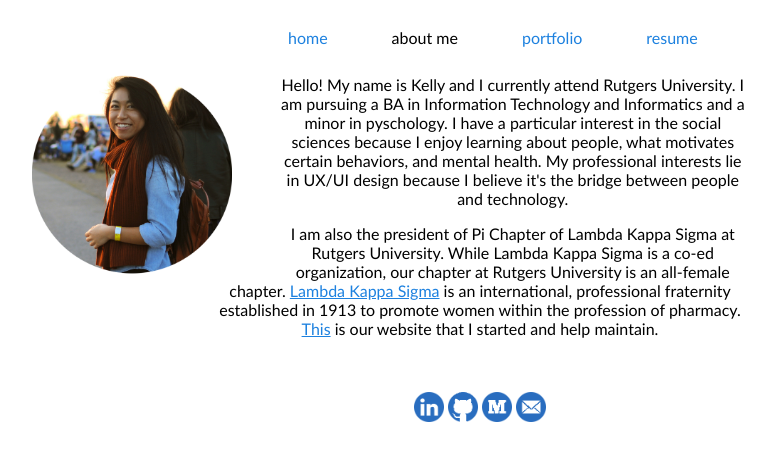
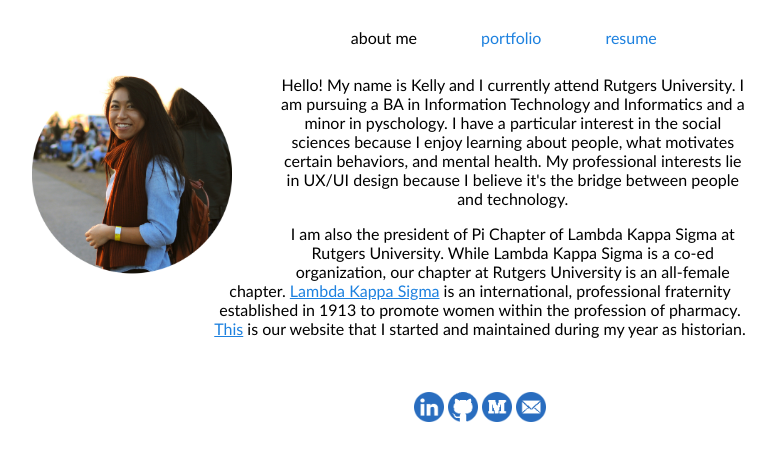
Before and after one commit to trellykan/trellykan.github.io, a PHP site: page /about.html in a window 1280 px wide. Shown: the part 100-561 px from the top of the page, without its empty margins (160-936 px from the left). Run offline with PHP 8.4, Linux system fonts and the light colour scheme.

Commit message:
12.14.17

```diff
--- a/about.html
+++ b/about.html
@@ -13,8 +13,7 @@
 		</header>
 		<nav>
 			<ul>
-				<li><a href="index.html">home</a></li>
-				<li><a href="about.html"><font color="black">about me</font></a></li>
+				<li><a href="index.html"><font color="black">about me</font></a></li>
 				<li><a href="portfolio.html">portfolio</a></li>
 				<li><a href="resume.html">resume</a></li>
 			</ul>
@@ -31,7 +30,7 @@
 			</p>
 			<p>I am also the president of Pi Chapter of Lambda Kappa Sigma at Rutgers University. While Lambda Kappa Sigma
 				is a co-ed organization, our chapter at Rutgers University is an all-female chapter.
-				<a href="http://lks.org" target="_blank">Lambda Kappa Sigma</a> is an international, professional fraternity established in 1913 to promote women within the profession of pharmacy. <a href="http://rutgerslks.wixsite.com/home" target="_blank">This</a> is our website that I started and help maintain.
+				<a href="http://lks.org" target="_blank">Lambda Kappa Sigma</a> is an international, professional fraternity established in 1913 to promote women within the profession of pharmacy. <a href="http://rutgerslks.wixsite.com/home" target="_blank">This</a> is our website that I started and maintained during my year as historian.
 			</p>
 		</div>
 			<br>
--- a/mystyle.css
+++ b/mystyle.css
@@ -119,7 +119,7 @@ p {
 
 nav {
 	margin-right: 15%;
-	margin-left: 25%;
+	margin-left: 32%;
 	text-decoration: none;
 	color: #1d81df;
 }
--- a/portfolio.html
+++ b/portfolio.html
@@ -32,8 +32,7 @@
 		</header>
 		<nav>
 			<ul>
-				<li><a href="index.html">home</a></li>
-				<li><a href="about.html">about me</a></li>
+				<li><a href="index.html">about me</a></li>
 				<li><a href="portfolio.html"><font color="black">portfolio</font></a></li>
 				<li><a href="resume.html">resume</a></li>
 			</ul>
--- a/resume.html
+++ b/resume.html
@@ -13,8 +13,7 @@
 		</header>
 		<nav>
 			<ul>
-				<li><a href="index.html">home</a></li>
-				<li><a href="about.html">about me</a></li>
+				<li><a href="index.html">about me</a></li>
 				<li><a href="portfolio.html">portfolio</a></li>
 				<li><a href="resume.html"><font color="black">resume</font></a></li>
 			</ul>
```
